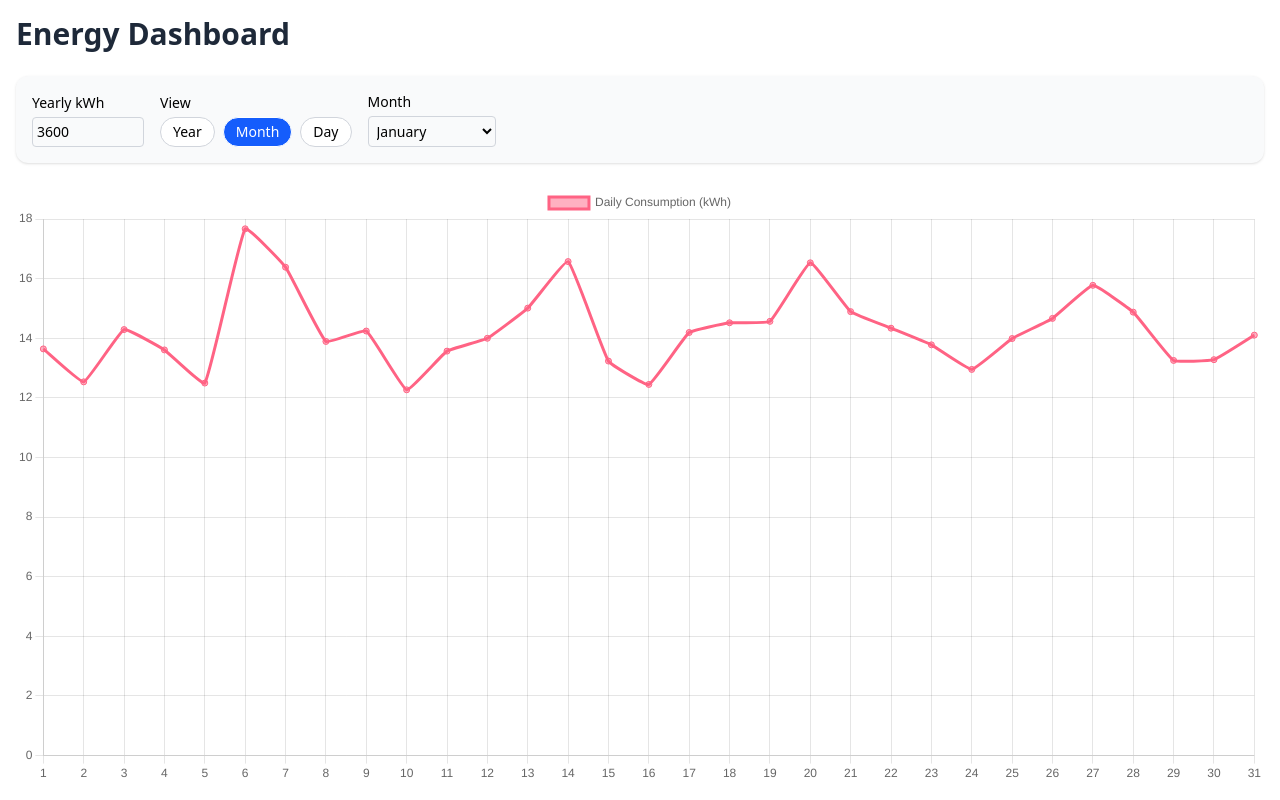
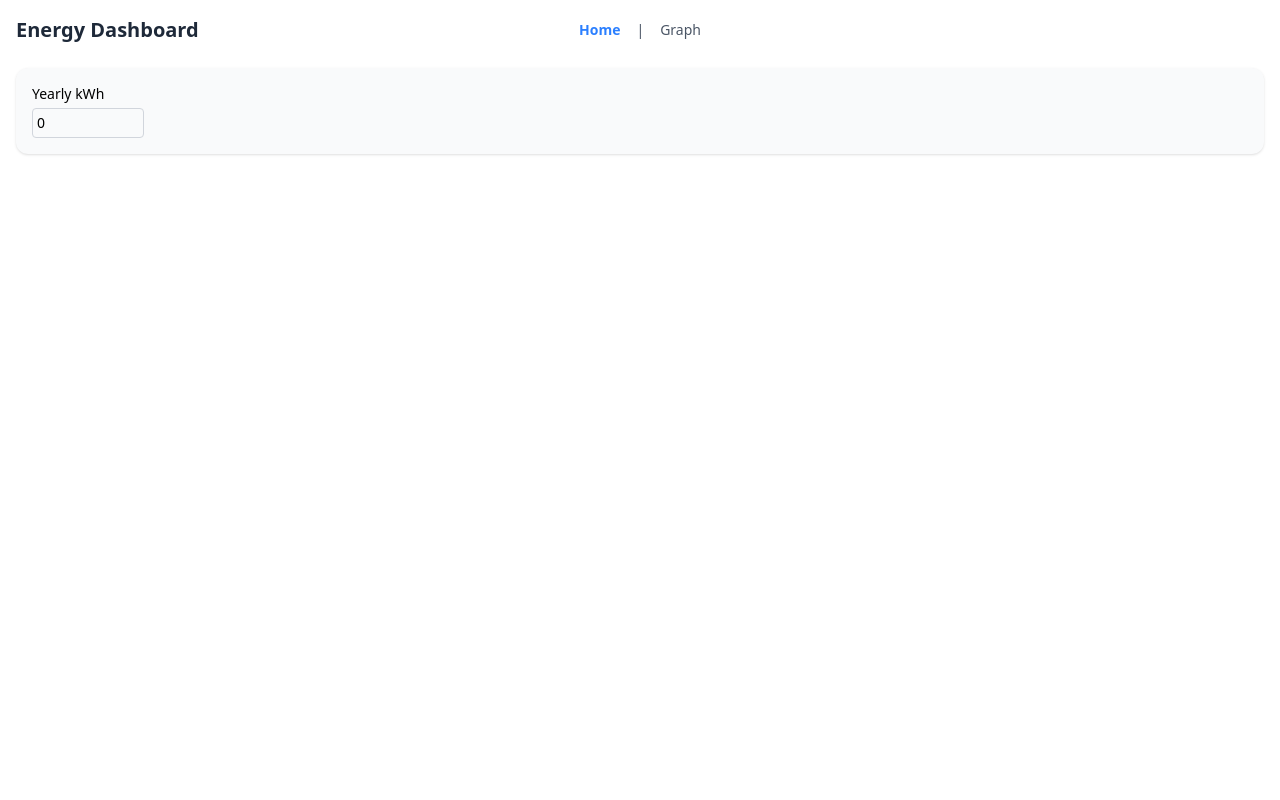
Before and after one commit to MerijnBol/EverydayWatt, a SvelteKit app in the folder energy-dashboard/: page / in a window 1280 px wide. Built offline with nearby package versions, Linux system fonts and the light colour scheme.

Commit message:
Split out the graph from the landing page

```diff
--- a/energy-dashboard/src/lib/chartUtils.ts
+++ b/energy-dashboard/src/lib/chartUtils.ts
@@ -64,4 +64,7 @@ export function getChartData(
 			options: commonOptions
 		};
 	}
+
+	// Default case to handle invalid viewMode
+    throw new Error(`Invalid viewMode: ${viewMode}`);
 }
--- /dev/null
+++ b/energy-dashboard/src/lib/stores.ts
@@ -0,0 +1,4 @@
+import { writable } from 'svelte/store';
+import { ConsumptionData } from './ConsumptionData';
+
+export const consumptionData = writable(new ConsumptionData(0));
--- a/energy-dashboard/src/routes/+layout.svelte
+++ b/energy-dashboard/src/routes/+layout.svelte
@@ -1,7 +1,28 @@
 <script lang="ts">
-	import '../app.css';
+    import '../app.css';
+	import { page } from '$app/state';
 
-	let { children } = $props();
+    let { children } = $props();
 </script>
 
-{@render children()}
+<main class="flex min-h-screen flex-col gap-6 overflow-hidden bg-white p-4">
+	<div class="flex items-center justify-between">
+		<h1 class="text-xl font-semibold text-gray-800">Energy Dashboard</h1>
+		<nav class="absolute left-1/2 transform -translate-x-1/2 flex items-center gap-4 text-sm text-gray-600">
+            <a
+                href="/"
+                class="hover:underline {page.url.pathname === '/' ? 'text-blue-500 font-bold' : ''}"
+            >
+                Home
+            </a>
+            <span>|</span>
+            <a
+                href="/graph"
+                class="hover:underline {page.url.pathname === '/graph' ? 'text-blue-500 font-bold' : ''}"
+            >
+                Graph
+            </a>
+        </nav>
+	</div>
+    {@render children()}
+</main>
--- a/energy-dashboard/src/routes/+page.svelte
+++ b/energy-dashboard/src/routes/+page.svelte
@@ -1,57 +1,15 @@
 <script lang="ts">
-	import { onMount } from 'svelte';
-	import Chart from 'chart.js/auto';
-	import { writable, get } from 'svelte/store';
-	import { monthsData, type MonthData } from '$lib/constants';
-	import { getChartData } from '$lib/chartUtils';
-	import { ConsumptionData } from '$lib/ConsumptionData';
+	import { get } from 'svelte/store';
+	import { consumptionData } from '$lib/stores';
 
-	let chartEl: HTMLCanvasElement;
-	let viewMode: 'year' | 'month' | 'day' = 'month';
-	let selectedMonth: MonthData = monthsData[0];
-	let yearlyConsumption = 3600;
-
-	const consumptionData = writable<ConsumptionData>(new ConsumptionData(yearlyConsumption));
-
-	let chart: Chart;
+	const data = get(consumptionData);
+	let yearlyConsumptionInput = data.getYearlyConsumption();
 
 	function updateConsumptionData() {
-		consumptionData.update((data) => {
-			data.setYearlyConsumption(yearlyConsumption);
-			return data;
-		});
-		updateChart();
-	}
-
-	function updateChart() {
-		const currentData = get(consumptionData);
-		const chartData = getChartData(viewMode, selectedMonth, currentData);
-		if (chart) {
-			chart.data = chartData;
-			chart.update();
-		}
-	}
-
-	onMount(() => {
-		const initialData = get(consumptionData);
-		chart = new Chart(chartEl, {
-			type: 'line',
-			data: getChartData(viewMode, selectedMonth, initialData),
-			options: {
-				responsive: true,
-				maintainAspectRatio: false,
-				scales: {
-					y: {
-						beginAtZero: true
-					}
-				}
-			}
-		});
-	});
+		data.setYearlyConsumption(yearlyConsumptionInput);
+		consumptionData.set(data.clone());
+	};
 </script>
-
-<main class="flex min-h-screen flex-col gap-6 overflow-hidden bg-white p-4">
-	<h1 class="text-3xl font-bold text-gray-800">Energy Dashboard</h1>
 
 <section class="flex flex-wrap items-center gap-4 rounded-xl bg-gray-50 p-4 shadow-sm">
 	<div class="flex flex-col text-sm">
@@ -59,74 +17,9 @@
 		<input
 			id="yearly-consumption"
 			type="number"
-				bind:value={yearlyConsumption}
+			bind:value={yearlyConsumptionInput}
 			class="w-28 rounded border border-gray-300 p-1"
 			on:change={updateConsumptionData}
 		/>
 	</div>
-
-		<div class="flex flex-col text-sm">
-			<span class="mb-1 font-medium">View</span>
-			<div class="flex gap-2">
-				<button
-					class="rounded-full border px-3 py-1 text-sm transition-all
-							{viewMode === 'year' ? 'bg-blue-600 text-white' : 'border-gray-300 bg-white'}"
-					on:click={() => {
-						viewMode = 'year';
-						updateChart();
-					}}
-				>
-					Year
-				</button>
-				<button
-					class="rounded-full border px-3 py-1 text-sm transition-all
-							{viewMode === 'month' ? 'bg-blue-600 text-white' : 'border-gray-300 bg-white'}"
-					on:click={() => {
-						viewMode = 'month';
-						updateChart();
-					}}
-				>
-					Month
-				</button>
-				<button
-					class="rounded-full border px-3 py-1 text-sm transition-all
-							{viewMode === 'day' ? 'bg-blue-600 text-white' : 'border-gray-300 bg-white'}"
-					on:click={() => {
-						viewMode = 'day';
-						updateChart();
-					}}
-				>
-					Day
-				</button>
-			</div>
-		</div>
-
-		{#if viewMode !== 'year'}
-			<div class="flex flex-col text-sm">
-				<label for="month-select" class="mb-1 font-medium">Month</label>
-				<select
-					id="month-select"
-					bind:value={selectedMonth}
-					class="w-32 rounded border border-gray-300 p-1"
-					on:change={updateChart}
-				>
-					{#each monthsData as month}
-						<option value={month}>{month.name}</option>
-					{/each}
-				</select>
-			</div>
-		{/if}
 </section>
-
-	<div class="relative flex-1">
-		<canvas bind:this={chartEl} class="absolute inset-0 h-full w-full"></canvas>
-	</div>
-</main>
-
-<style>
-	:global(body) {
-		margin: 0;
-		font-family: system-ui, sans-serif;
-		background: #f9fafb;
-	}
-</style>
--- /dev/null
+++ b/energy-dashboard/src/routes/graph/+page.svelte
@@ -0,0 +1,100 @@
+<script lang="ts">
+	import { onMount } from 'svelte';
+	import Chart from 'chart.js/auto';
+    import { get } from 'svelte/store';
+	import { monthsData, type MonthData } from '$lib/constants';
+	import { getChartData } from '$lib/chartUtils';
+    import { consumptionData } from '$lib/stores';
+
+
+	let chartEl: HTMLCanvasElement;
+	let viewMode: 'year' | 'month' | 'day' = 'month';
+	let selectedMonth: MonthData = monthsData[0];
+	let chart: Chart;
+
+
+	function drawChart() {
+        const data = get(consumptionData); // Access the store value
+        const chartData = getChartData(viewMode, selectedMonth, data);
+        if (!chart) {
+            chart = new Chart(chartEl, {
+                type: 'line',
+                data: chartData,
+                options: {
+                    responsive: true,
+                    maintainAspectRatio: false,
+                    scales: {
+                        y: {
+                            beginAtZero: true
+                        }
+                    }
+                }
+            });
+        } else {
+            chart.data = chartData;
+            chart.update();
+        }
+    }
+
+    onMount(() => {
+        drawChart();
+    });
+</script>
+
+<section class="flex flex-wrap items-center gap-4 rounded-xl bg-gray-50 p-4 shadow-sm">
+	<div class="flex flex-col text-sm">
+		<span class="mb-1 font-medium">View</span>
+		<div class="flex gap-2">
+			<button
+				class="rounded-full border px-3 py-1 text-sm transition-all
+						{viewMode === 'year' ? 'bg-blue-600 text-white' : 'border-gray-300 bg-white'}"
+				on:click={() => {
+					viewMode = 'year';
+					drawChart();
+				}}
+			>
+				Year
+			</button>
+			<button
+				class="rounded-full border px-3 py-1 text-sm transition-all
+						{viewMode === 'month' ? 'bg-blue-600 text-white' : 'border-gray-300 bg-white'}"
+				on:click={() => {
+					viewMode = 'month';
+					drawChart();
+				}}
+			>
+				Month
+			</button>
+			<button
+				class="rounded-full border px-3 py-1 text-sm transition-all
+						{viewMode === 'day' ? 'bg-blue-600 text-white' : 'border-gray-300 bg-white'}"
+				on:click={() => {
+					viewMode = 'day';
+					drawChart();
+				}}
+			>
+				Day
+			</button>
+		</div>
+	</div>
+
+	{#if viewMode !== 'year'}
+		<div class="flex flex-col text-sm">
+			<label for="month-select" class="mb-1 font-medium">Month</label>
+			<select
+				id="month-select"
+				bind:value={selectedMonth}
+				class="w-32 rounded border border-gray-300 p-1"
+				on:change={drawChart}
+			>
+				{#each monthsData as month}
+					<option value={month}>{month.name}</option>
+				{/each}
+			</select>
+		</div>
+	{/if}
+</section>
+
+<div class="relative flex-1">
+	<canvas bind:this={chartEl} class="absolute inset-0 h-full w-full"></canvas>
+</div>
```
Also changed, not shown: energy-dashboard/static/favicon.png. Lines whose indentation alone changed are shown as unchanged.
